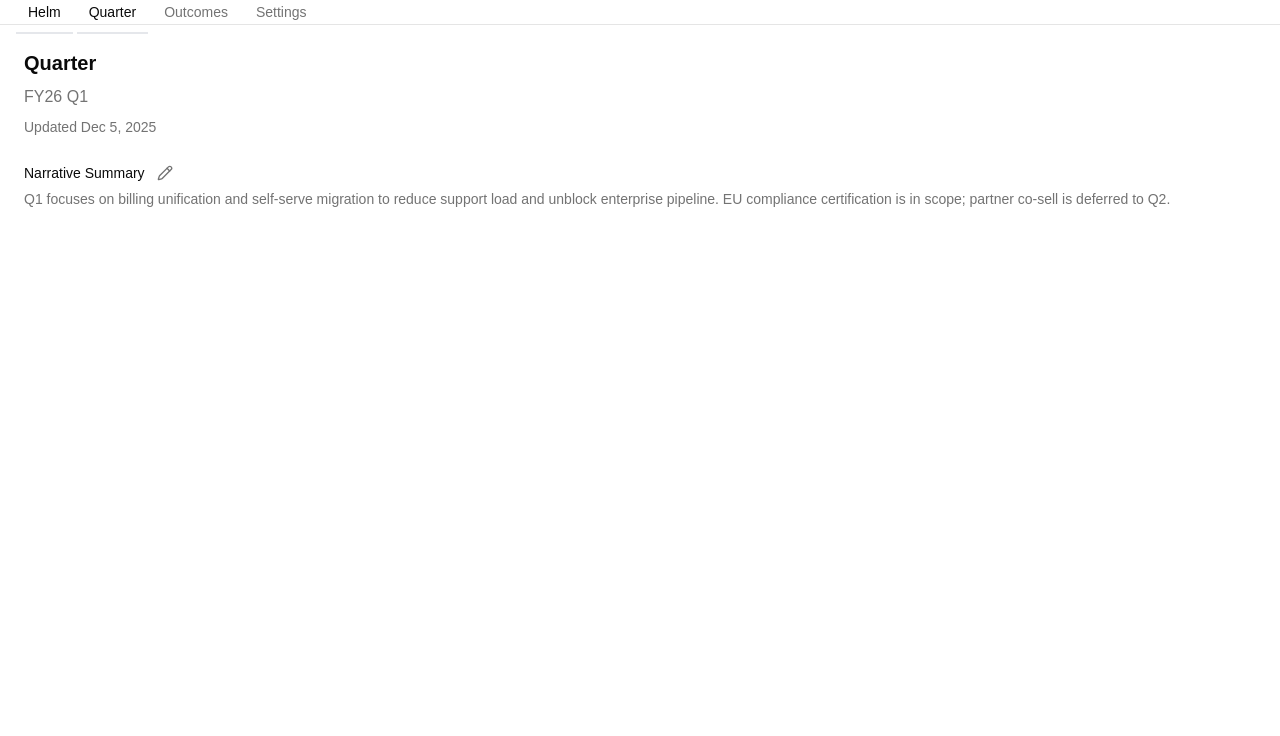
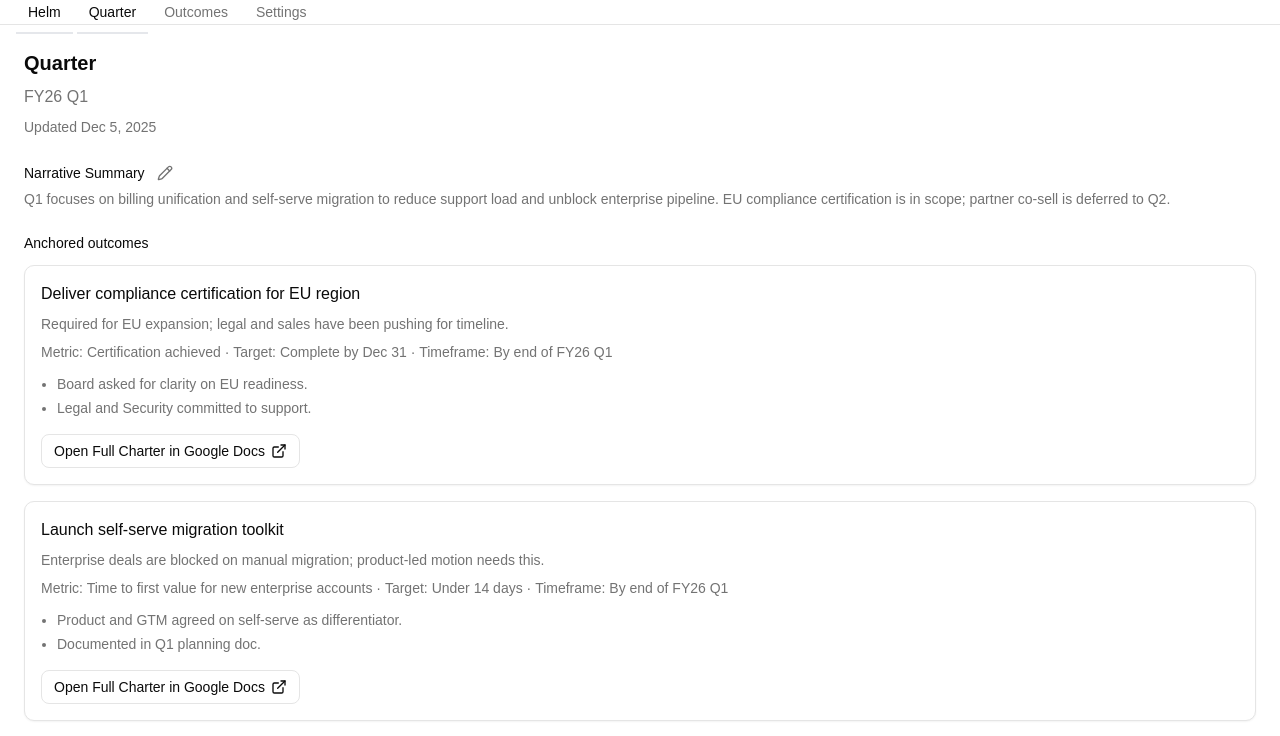
Before and after one commit to erikdohnberg/helm, a Next.js app: page /quarter in a window 1280 px wide. Shown: the top 736 px of the page. Built offline with nearby package versions, Linux system fonts and the light colour scheme.

Commit message:
Add OutcomeCard component to display anchored outcomes in QuarterPage

```diff
--- a/app/(app)/quarter/page.tsx
+++ b/app/(app)/quarter/page.tsx
@@ -1,11 +1,13 @@
 "use client";
 
 import { useState } from "react";
-import { Pencil } from "lucide-react";
+import { ExternalLink, Pencil } from "lucide-react";
 import {
+  getOutcomesByQuarter,
   mockCurrentQuarter,
   mockCurrentQuarterUpdatedDate,
 } from "@/lib/mock/mockData";
+import type { Outcome } from "@/lib/types";
 
 function formatUpdatedDate(iso: string): string {
   return new Date(iso + "Z").toLocaleDateString("en-US", {
@@ -13,6 +15,40 @@ function formatUpdatedDate(iso: string): string {
     day: "numeric",
     year: "numeric",
   });
+}
+
+function OutcomeCard({ outcome }: { outcome: Outcome }) {
+  return (
+    <li className="rounded-lg border border-border bg-card p-4 text-card-foreground shadow-sm">
+      <h3 className="font-medium text-foreground">{outcome.title}</h3>
+      <p className="mt-2 text-sm text-muted-foreground">{outcome.context}</p>
+      <p className="mt-2 text-sm text-muted-foreground">
+        <span className="font-medium">Metric:</span> {outcome.metric}
+        {" · "}
+        <span className="font-medium">Target:</span> {outcome.target}
+        {" · "}
+        <span className="font-medium">Timeframe:</span> {outcome.timeframe}
+      </p>
+      {outcome.decisionBullets.length > 0 && (
+        <ul className="mt-3 list-disc space-y-1 pl-4 text-sm text-muted-foreground">
+          {outcome.decisionBullets.map((bullet, i) => (
+            <li key={i}>{bullet}</li>
+          ))}
+        </ul>
+      )}
+      {outcome.googleDocUrl && (
+        <a
+          href={outcome.googleDocUrl}
+          target="_blank"
+          rel="noopener noreferrer"
+          className="mt-4 inline-flex items-center gap-1.5 rounded-md border border-input bg-background px-3 py-1.5 text-sm font-medium text-foreground hover:bg-muted"
+        >
+          Open Full Charter in Google Docs
+          <ExternalLink className="h-4 w-4 shrink-0" aria-hidden />
+        </a>
+      )}
+    </li>
+  );
 }
 
 export default function QuarterPage() {
@@ -24,6 +60,9 @@ export default function QuarterPage() {
   const [editDraft, setEditDraft] = useState("");
 
   const canEdit = !quarter.hasStarted;
+  const anchoredOutcomes: Outcome[] = getOutcomesByQuarter(quarter.id).filter(
+    (o) => o.status === "Anchored"
+  );
 
   function openEditModal() {
     if (!canEdit) return;
@@ -71,6 +110,17 @@ export default function QuarterPage() {
         </p>
       </section>
 
+      <section>
+        <h2 className="text-sm font-medium text-foreground">
+          Anchored outcomes
+        </h2>
+        <ul className="mt-3 space-y-4">
+          {anchoredOutcomes.map((outcome) => (
+            <OutcomeCard key={outcome.id} outcome={outcome} />
+          ))}
+        </ul>
+      </section>
+
       {modalOpen && (
         <div
           className="fixed inset-0 z-50 flex items-center justify-center bg-black/50 p-4"
```
